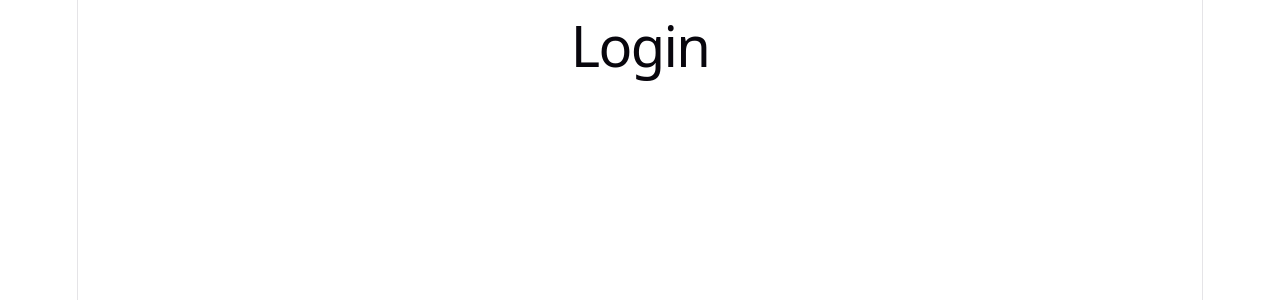
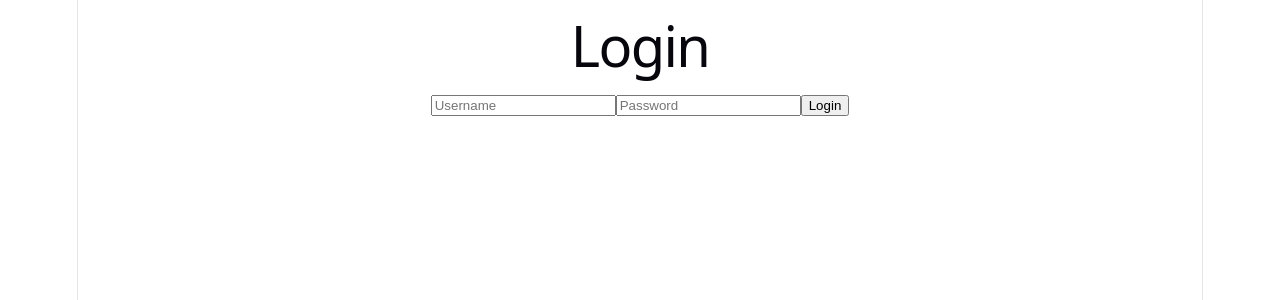
Before and after one commit to JMaxRowe/Portfolio-site-Frontend, a React (Vite) app: page /login in a window 1280 px wide. Shown: the top 300 px of the page. Built offline with nearby package versions, Linux system fonts and the light colour scheme.

Commit message:
login set up

```diff
--- a/src/pages/Login.jsx
+++ b/src/pages/Login.jsx
@@ -1,5 +1,52 @@
-function Login () {
-    return <h1>Login</h1>
+import { useState } from 'react'
+import { useNavigate } from 'react-router-dom'
+import api from '../utils/axios'
+import { setToken } from '../utils/Auth'
+
+
+function Login() {
+    const [formData, setFormData] = useState({ username: '', password: '' })
+    const [error, setError] = useState(null)
+    const navigate = useNavigate()
+
+    function handleChange(e) {
+        setFormData({ ...formData, [e.target.name]: e.target.value })
+    }
+
+    async function handleSubmit(e) {
+        e.preventDefault()
+        try {
+        const response = await api.post('/auth/login/', formData)
+        setToken(response.data.access)
+        navigate('/admin/projects/create')
+        } catch (error) {
+        setError('Invalid username or password')
+        }
+    }
+
+    return (
+        <div>
+        <h1>Login</h1>
+        {error && <p>{error}</p>}
+        <form onSubmit={handleSubmit}>
+            <input
+            type="text"
+            name="username"
+            placeholder="Username"
+            value={formData.username}
+            onChange={handleChange}
+            />
+            <input
+            type="password"
+            name="password"
+            placeholder="Password"
+            value={formData.password}
+            onChange={handleChange}
+            />
+            <button type="submit">Login</button>
+        </form>
+        </div>
+    )
 }
 
 export default Login
```
Also changed, not shown: src/utils/Auth.js (renamed from src/components/Auth.js), src/utils/Axios.js (renamed from src/components/Axios.js).
